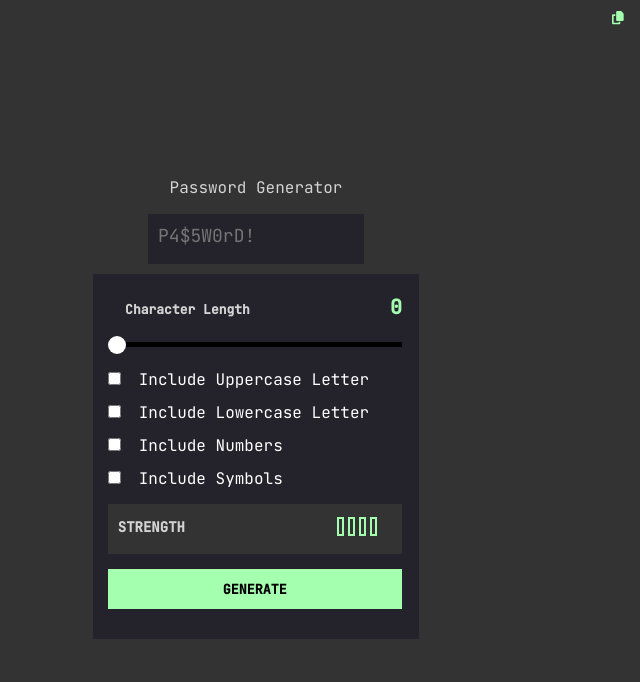
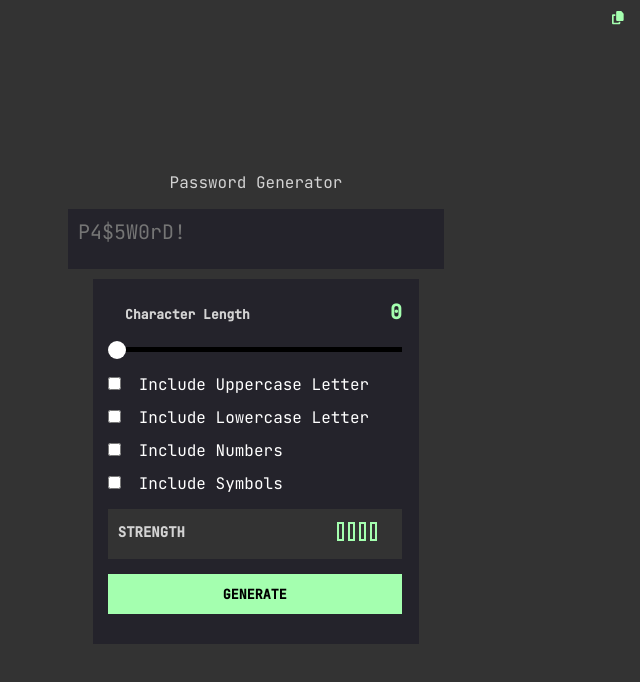
Before and after one commit to abhishekchauhan-1/React-Password-generator, a React (Create React App) app: page / in a window 768 px wide. Shown: the top 682 px of the page, without its empty margins (128-768 px from the left). Built offline with nearby package versions, Linux system fonts and the light colour scheme.

Commit message:
updated button

```diff
--- a/src/Password.js
+++ b/src/Password.js
@@ -10,7 +10,6 @@ class Password extends Component {
     super();
     this.state = {
       sliderValue: 0,
-      length: 18,
       isUpperCase: false,
       isLowerCase: false,
       includeNumbers: false,
@@ -22,7 +21,6 @@ class Password extends Component {
   generatePassword = () => {
     const {
       sliderValue,
-      length,
       isLowerCase,
       isUpperCase,
       includeNumbers,
@@ -81,17 +79,19 @@ class Password extends Component {
       isLowerCase,
       includeNumbers,
       includeSymbols,
-      sliderValue,
       password
     } = this.state;
 
     return (
       <div className="main-container">
         <p>Password Generator</p>
-        <textarea className="textArea" defaultValue={password} placeholder="P4$5W0rD!"></textarea>
+        <div className="textArea">
+        <textarea className="textElement" defaultValue={password} placeholder="P4$5W0rD!"></textarea>
         <button className="icon-btn" onClick={this.copyToClipBoard}>
           <FontAwesomeIcon icon={faCopy} />
         </button>
+        </div>
+
         <div className="elements">
           <div className="charlength">
             <p className="charP">Character Length</p>
--- a/src/style.css
+++ b/src/style.css
@@ -19,18 +19,26 @@ p {
   color: lightgrey;
 }
 .textArea {
-  width: 306px;
-  outline: none;
+  width: 324px;
+  height: 60px;
   background-color: #24232b;
+  color: lightgrey;
+}
+
+.textArea:focus{
+    border: none;
+}
+.textElement{
   height: 30px;
+  width: 80%;
+  background-color: #24232b;
   font-family: "Jetbrains Mono";
   font-size: 20px;
   font-weight: 400;
   border: none;
   padding: 10px;
   resize: none;
-  color: lightgrey;
-  position: relative;
+
 }
 .icon-btn {
   height: 6px;
@@ -145,8 +153,15 @@ p {
     font-size: 14px;
   }
   .textArea {
-    width: 93%;
+    width: 100%;
     font-size: 16px;
+  }
+  .textElement{
+    width: 80%;
+  }
+  .textElement:focus{
+    border: none;
+    outline: none;
   }
   .icon-btn {
     position: absolute;
@@ -170,8 +185,14 @@ p {
     font-size: 16px;
   }
   .textArea {
-    width: 60%;
-    font-size: 18px;
+    width: 376px;
+  }
+  .textElement{
+    width: 70%;
+  }
+  .textElement:focus{
+    border: none;
+    outline: none;
   }
   .icon-btn {
     top: 10px;
```
